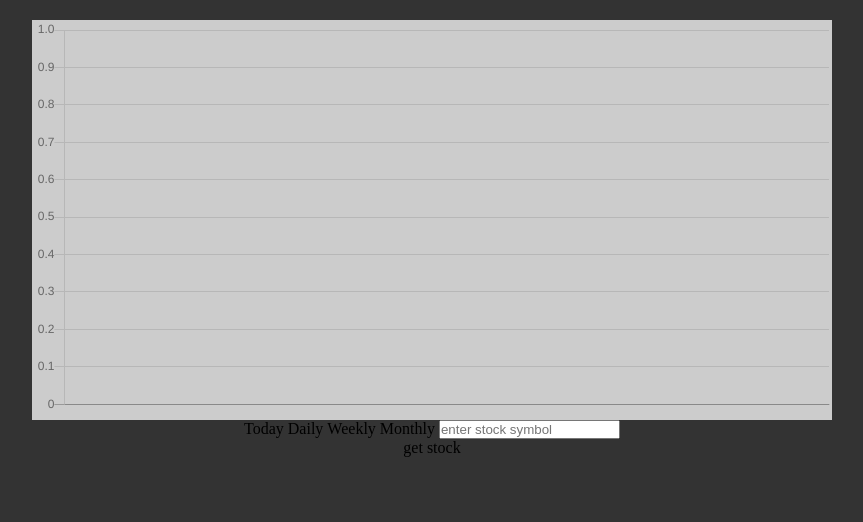
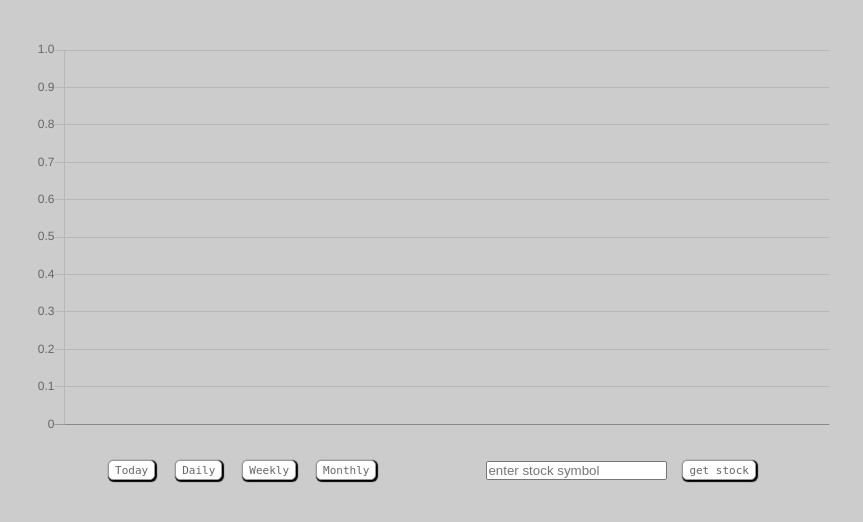
Before and after one commit to moT01/FCC-Stock-Chart, a website: page public/index.html in a window 1280 px wide. Shown: the whole page, without its empty margins (208-1071 px from the left). Drawn offline with nearby package versions, Linux system fonts and the light colour scheme; no server answers.

Commit message:
added some style

```diff
--- a/public/index.html
+++ b/public/index.html
@@ -9,14 +9,14 @@
 	<link href="main.css" rel="stylesheet" type="text/css">
 </head>
 
-<body>
+<body class="flex">
 	<div>
 		<canvas id="stockCanvas"></canvas>
-		<div class="center">
-			<div class="btn filter">Today</div>
-			<div class="btn filter">Daily</div>
-			<div class="btn filter">Weekly</div>
-			<div class="btn filter">Monthly</div>
+		<div class="flex">
+			<div class="btn" id="todayFilter">Today</div>
+			<div class="btn" id="dailyFilter">Daily</div>
+			<div class="btn" id="weeklyFilter">Weekly</div>
+			<div class="btn" id="monthlyFilter">Monthly</div>
 			<input id="symbolInput" type="text" placeholder="enter stock symbol">
 			<div class="btn" id="getStockBtn">get stock</div>
 		</div>
--- a/public/main.css
+++ b/public/main.css
@@ -5,31 +5,44 @@
 .center {
 	text-align: center; }
 
-body {
-	padding-top: 20px;
+.flex {
    display: -webkit-box;
    display: -moz-box;
    display: -ms-flexbox;
    display: -webkit-flex;
 	display: flex;
    align-items: center;
-   justify-content: center;
-	background-color: #333; }
+   justify-content: center; }
+
+body {
+	padding-top: 20px;
+	background-color: #ccc; }
 
 #stockCanvas {
+	margin: 20px;
 	width: 800px;
 	height: 400px;
 	background-color: #ccc; }
 
-.filter {
-	display: inline; }
-
 #symbolInput {
+	margin: 0 5px 0 100px;
 	display: inline; }
 
 .btn {
-	}
+	font-family: DejaVu Sans Mono;
+	font-size: 11px;
+	border-radius: 5px;
+	box-shadow: 1px 1px 1px 1px #000;
+	display: inline;
+	margin: 0 10px;
+	padding: 3px 6px 2px 6px;
+	color: #666;
+	background-color: #fff;
+	border: 1px solid #999;
+	cursor: pointer; }
 
-.btn:hover {}
+.btn:hover {
+	box-shadow: 2px 2px 1px 1px #000; }
 
-.btn:active {}
+.btn:active {
+		box-shadow: 0px 0px 1px 1px #000; }
--- a/public/stocks.js
+++ b/public/stocks.js
@@ -4,7 +4,11 @@ var socket = io.connect('http://localhost:3000'); //local
 
 ////////////query DOM////////////
 var stockInput = document.getElementById('symbolInput'),
-	getStockBtn = document.getElementById('getStockBtn');
+	getStockBtn = document.getElementById('getStockBtn'),
+	todayFilter = document.getElementsByClassName('todayFilter'),
+	dailyFilter = document.getElementsByClassName('dailyFilter'),
+	weeklyFilter = document.getElementsByClassName('weeklyFilter'),
+	monthlyFilter = document.getElementsByClassName('monthlyFilter');
 
 
 ////////////functions////////////
```
